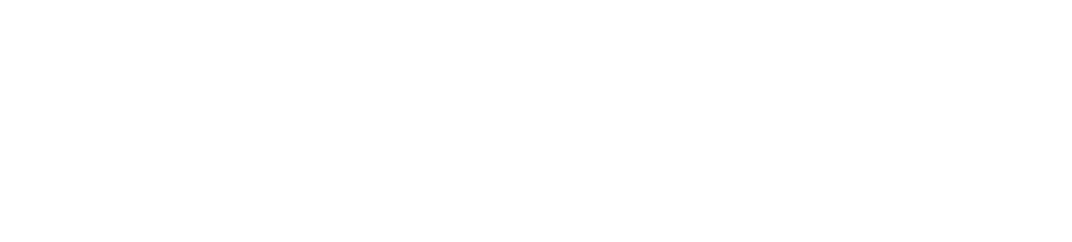
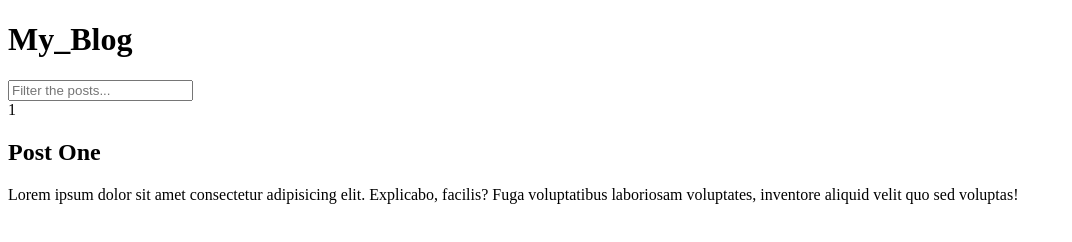
Before and after one commit to SGsubuuu-2322/Infinite_Scroll_Posts, a plain HTML site: page index.html in a window 1280 px wide. Shown: the whole page, without its empty margins (0-1072 px from the left). Drawn offline with Linux system fonts and the light colour scheme.

Commit message:
Added the structure for the post container and a posts...

```diff
--- a/index.html
+++ b/index.html
@@ -7,6 +7,30 @@
     <title>Infinite_Scroll_Posts</title>
   </head>
   <body>
+    <h1>My_Blog</h1>
+
+    <div class="filter-container" id="filter-container">
+      <input
+        type="text"
+        id="filter"
+        class="filter"
+        placeholder="Filter the posts..."
+      />
+    </div>
+
+    <div class="post-container">
+      <div class="post">
+        <div class="number">1</div>
+        <div class="post-info">
+          <h2 class="post-title">Post One</h2>
+          <p class="post-body">
+            Lorem ipsum dolor sit amet consectetur adipisicing elit. Explicabo,
+            facilis? Fuga voluptatibus laboriosam voluptates, inventore aliquid
+            velit quo sed voluptas!
+          </p>
+        </div>
+      </div>
+    </div>
     <script src="script.js"></script>
   </body>
 </html>
```
